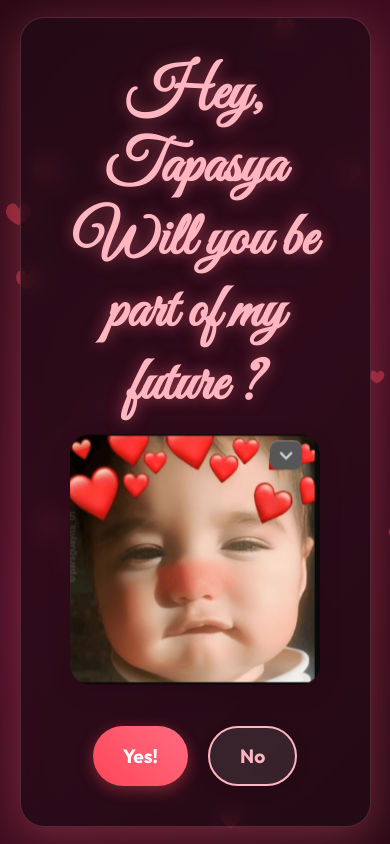
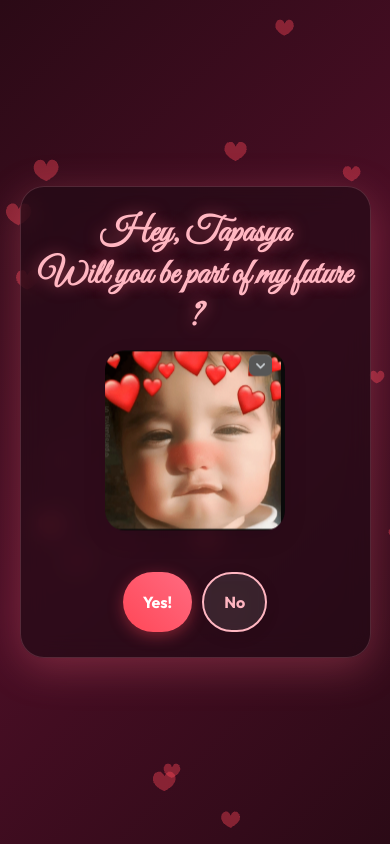
Before and after one commit to Linguu0/rasmalai-proposal, a plain HTML site: page index.html in a window 390 px wide. Drawn offline with nearby package versions, Linux system fonts and the light colour scheme; a web font is replaced by a local one.

Commit message:
Optimize for mobile screens

```diff
--- a/style.css
+++ b/style.css
@@ -130,3 +130,30 @@ button {
         opacity: 0;
     }
 }
+
+/* Mobile Optimization */
+@media (max-width: 600px) {
+    .container {
+        padding: 25px 15px;
+        width: 95vw;
+    }
+
+    h1 {
+        font-size: 2.2rem;
+        margin-bottom: 15px;
+    }
+
+    .image-container img {
+        width: 180px;
+        height: 180px;
+    }
+
+    button {
+        padding: 10px 20px;
+        font-size: 1rem;
+    }
+
+    .buttons {
+        gap: 10px;
+    }
+}
```
